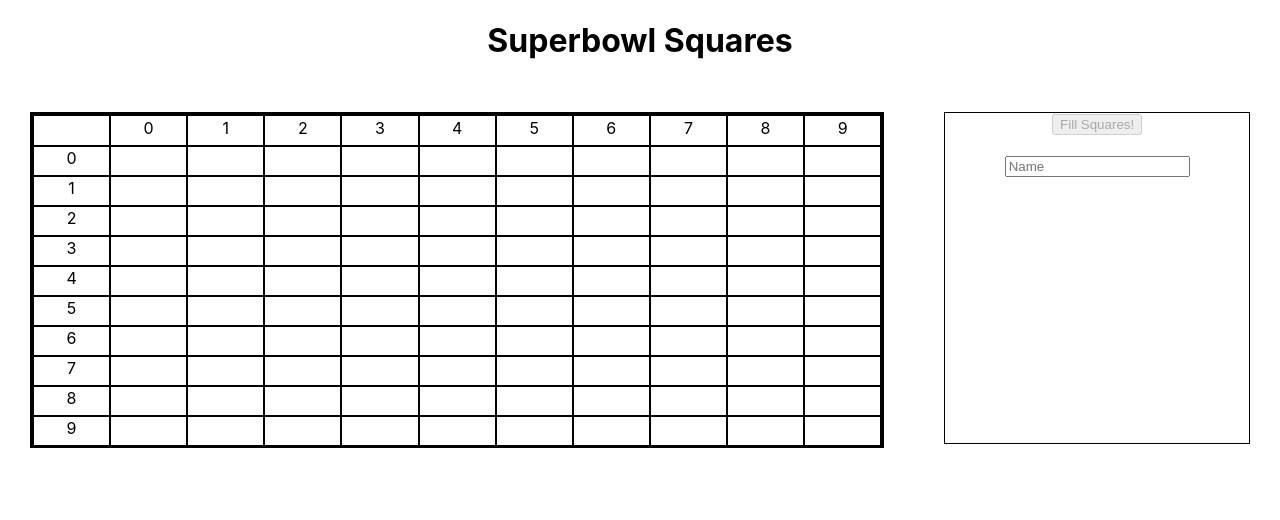
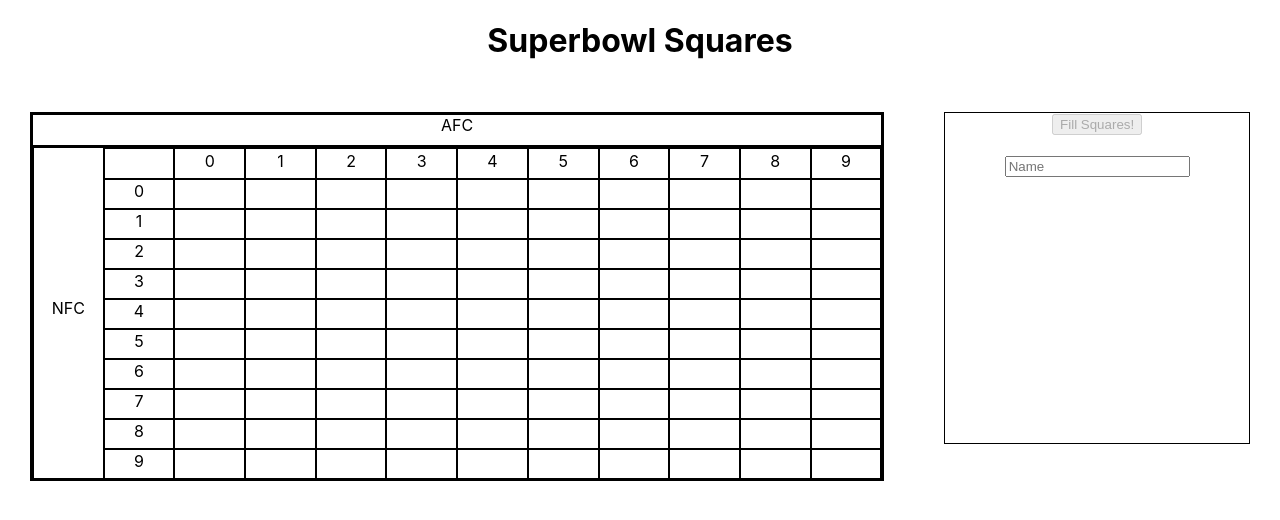
Before and after one commit to jsartin513/superbowl-squares, a React (Create React App) app: page / in a window 1280 px wide. Shown: the top 520 px of the page. Built offline with nearby package versions, Linux system fonts and the light colour scheme.

Commit message:
Add AFC/NFC to UI

```diff
--- a/src/App.css
+++ b/src/App.css
@@ -6,6 +6,17 @@
 
 h1 {
   text-align: center;
+}
+
+.teamRow {
+  border-bottom-style: solid;
+  border-bottom-width: medium;
+  justify-content: center;
+}
+
+.teamColumn {
+  border-top-style: none !important;
+  border-bottom-style: none !important;
 }
 
 .squaresGrid {
--- a/src/components/SquaresGrid.js
+++ b/src/components/SquaresGrid.js
@@ -22,7 +22,9 @@ export const SquaresGrid = (props) => {
   const {squareNames} = props;
   return (
     <div className="squaresGrid">
+      <SquaresRow className="teamRow">AFC</SquaresRow>
       <SquaresRow>
+        <SquaresColumn className="teamColumn" />
         <SquaresColumn/>
         {zero_to_nine.map((header_number) => (
           <SquaresColumn key={'header' + header_number}><span className="headerText">{header_number}</span></SquaresColumn>
@@ -31,6 +33,10 @@ export const SquaresGrid = (props) => {
 
       {zero_to_nine.map((row_number) => (
         <SquaresRow key={row_number}>
+
+        {/* true && expression always evaluates to expression; and false && expression always evaluates to false */}
+        <SquaresColumn className="teamColumn">{row_number === 4 && `NFC`}</SquaresColumn>
+
           <SquaresColumn key={'firstcol' + row_number}><span className="headerText">{row_number}</span></SquaresColumn>
           {zero_to_nine.map((column_number) => (
             <SquaresColumn key={column_number}>{squareNames[10*row_number + column_number]}</SquaresColumn>
```
Also changed, not shown: 1 other file (tests, documents, lock files or other folders).
